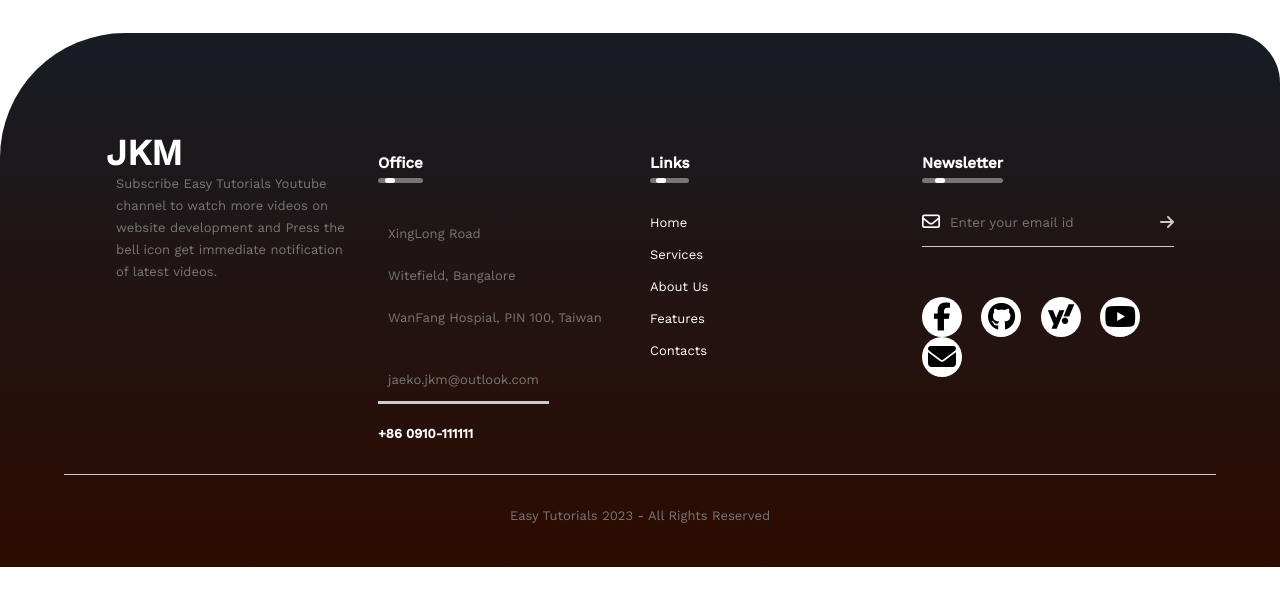
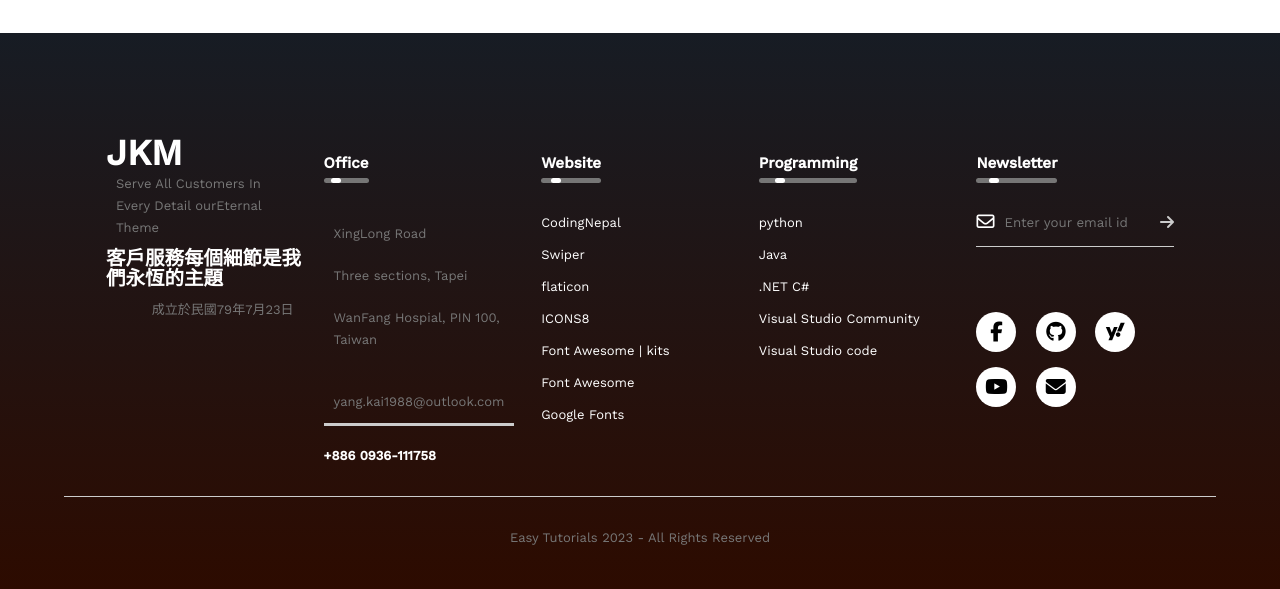
Before and after one commit to ryand308/ryand308.github.io, a PHP site: page /about.html in a window 1280 px wide. Shown: the part 1610-2199 px from the top of the page. Before the commit the page ends 2177 px from the top, so only its background shows below. Run offline with PHP 8.4, Linux system fonts and the light colour scheme; some libraries are stand-ins or nearby versions; some web fonts are replaced.

Commit message:
未完待續

```diff
--- a/about.html
+++ b/about.html
@@ -17,7 +17,7 @@
 <!--goolge fonts-->
 <link rel="stylesheet" href="https://stackpath.bootstrapcdn.com/font-awesome/4.7.0/css/font-awesome.min.css">
 <!-- Font Awesome intro-->
-<link rel="icon" type="image" href="image/humanoid.png">
+<link rel="icon" type="image" href="image/main.ico">
 <script src="https://kit.fontawesome.com/c4254e24a8.js"></script>
 <!-- image slider-->
 <script src="scriptAbout.js" defer></script>
@@ -26,7 +26,7 @@
 <body>
     <section class="sub-header">
         <nav>
-            <a href="http://www.jkm.com.tw" class="logo">JKM<span style="font-size: 18px;">傑高股份有限公司</span><img src="image/icons8-r.png" style="width: 20px;"></a>
+            <a href="http://www.jkm.com.tw/first.html" class="logo">JKM<span style="font-size: 18px;">傑高股份有限公司</span><img src="image/icons8-r.png" style="width: 20px;"></a>
             <div class="nav-links" id="navLinks">
             <i class="fa fa-times" onclick="hideMenu()" style="font-size: 26px; color: white;"></i>
             <ul>
@@ -40,10 +40,10 @@
         <i class="fa fa-bars" onclick="showMenu()" style="font-size: 26px; color: lightgray; position: fixed; right: 15px;"></i>
     </nav>
     <h1>About company<br/>公司介紹</h1>
+    </section>
     <a href="#" class="top">
-        <i class="fa fa-angle-up" style="font-size: 26px; color: lightgray; right: 3%; bottom: 20px; position:fixed;"></i>
+        <i class="fa fa-angle-up" style="font-size: 26px; color: lightgray; right: 3%; bottom: 20px; position:fixed; z-index: 3;"></i>
     </a>
-    </section>
     <!-- about us content -->
         <section class="about-us">
             <div class="row">
@@ -60,7 +60,7 @@
                         ，Taiwan can help 在國際市場發揮耀眼的光芒。
                     </p>
                     <br/>
-                    <a href="#" class="hero-btn lightgreen-btn" >Explore Now</a>
+                    <a href="http://www.jkm.com.tw" class="hero-btn lightgreen-btn" >Explore Now</a>
                 </div>
                 <div class="about-col">
                     <img src="image/jkm.png">
@@ -115,27 +115,38 @@
         <div class="row-under">
             <div class="col">
                 <h1 class="loge1">JKM</h1>
-                <p>Subscribe Easy Tutorials Youtube channel to watch more videos on
-                    website development and Press the bell icon get immediate
-                    notification of latest videos.
-                </p>
+                <p>Serve All Customers In Every Detail ourEternal Theme</p>
+                <h2 class="logel"> 客戶服務每個細節是我們永恆的主題</h2>
+                <p style="float: right;">成立於民國79年7月23日</p>
             </div>
             <div class="col"> <!-- 辦公室-地址介紹 -->
                 <h3>Office <div class="underline"><span></span></div></h3>
                 <p>XingLong Road</p>
-                <p>Witefield, Bangalore</p>
+                <p>Three sections, Tapei</p>
                 <p>WanFang Hospial, PIN 100, Taiwan</p>
-                <p class="email-id">jaeko.jkm@outlook.com</p>
-                <h4>+86 0910-111111</h4>
+                <p class="email-id">yang.kai1988@outlook.com</p>
+                <h4>+886 0936-111758</h4>
             </div>
             <div class="col">
-                <h3>Links <div class="underline"><span></span></div></h3>
+                <h3>Website<div class="underline"><span></span></div></h3>
                 <ul>
-                    <li><a href="index.html">Home</a></li>
-                    <li><a href="#">Services</a></li>
-                    <li><a href="about.html">About Us</a></li>
-                    <li><a href="#">Features</a></li>
-                    <li><a href="contact.html">Contacts</a></li>
+                    <li><a href="https://www.codingnepalweb.com/">CodingNepal</a></li>
+                    <li><a href="https://swiperjs.com/">Swiper</a></li>
+                    <li><a href="https://www.flaticon.com/">flaticon</a></li>
+                    <li><a href="https://icons8.com/">ICONS8</a></li>
+                    <li><a href="https://fontawesome.com/">Font Awesome | kits</a></li>
+                    <li><a href="https://fontawesome.com/v4/">Font Awesome</a></li>
+                    <li><a href="https://fonts.google.com/">Google Fonts</a></li>
+                </ul>
+            </div>
+            <div class="col">
+                <h3>Programming<div class="underline"><span></span></div></h3>
+                <ul>
+                    <li><a href="https://www.python.org/">python</a></li>
+                    <li><a href="https://www.oracle.com/tw/java/technologies/downloads/">Java</a></li>
+                    <li><a href="https://dotnet.microsoft.com/en-us/download">.NET C#</a></li>
+                    <li><a href="https://visualstudio.microsoft.com/zh-hant/vs/community/">Visual Studio Community</a></li>
+                    <li><a href="https://code.visualstudio.com/">Visual Studio code</a></li>
                 </ul>
             </div>
             <div class="col">
@@ -148,9 +159,9 @@
                 <div class="social-icons">
                     <a href="https://www.facebook.com/profile.php?id=100051696151789"><i class="fab fa-facebook-f"></i></a>
                     <a href="https://github.com/ryand308?tab=repositories"><i class="fab fa-github"></i></a>
-                    <a href="https:www.yahoo.com"><i class="fab fa-yahoo"></i></a>
+                    <a href="https://www.yahoo.com"><i class="fab fa-yahoo"></i></a>
                     <a href="https://www.youtube.com"><i class="fab fa-youtube"></i></a>
-                    <a href="mailto:pokai955@gmail.com"><i class="fa-solid fa-envelope"></i></a>
+                    <a href="mailto:pokaiy955@gmail.com"><i class="fa-solid fa-envelope"></i></a>
                 </div>
             </div>
         </div>
--- a/footer.css
+++ b/footer.css
@@ -6,8 +6,8 @@ footer
     background: linear-gradient(to bottom, #171c24, #2d0b00);
     color: #fff;
     padding: 100px 0 30px;
-    border-top-left-radius: 125px; /* 左上角的弧度 */
-    border-top-right-radius: 50px;
+    /*border-top-left-radius: 125px;  左上角的弧度
+    border-top-right-radius: 50px;*/
     font-size: 13px;
     line-height: 20px;
 }
@@ -101,7 +101,7 @@ ul li a
 .social-icons .fa-solid,
 .social-icons .fab
 {
-    font-size: 28px;
+    font-size: 20px;
     height: 40px;
     border-radius: 50%;
     text-align: center;
@@ -111,7 +111,15 @@ ul li a
     color: #000;
     background: #fff;
     margin-right: 15px;
+    margin-top: 15px;
     cursor: pointer;
+}
+.col ul li a:hover,
+.social-icons .fa-solid:hover,
+.social-icons .fab:hover
+{
+    color: #36f4e7;
+    background-color: #000;
 }
 hr
 {
--- a/style.css
+++ b/style.css
@@ -7,6 +7,11 @@
     font-family: 'Roboto', sans-serif;
     font-family: 'Roboto Mono', monospace;
     font-family: 'Work Sans', sans-serif;
+}
+/* 捲動網頁 */
+html
+{
+    scroll-behavior: smooth;
 }
 a
 {
```
Also changed, not shown: blog.html (+30 -20 lines), contact.html (+30 -19 lines), course.html (+30 -19 lines), index.html (+32 -21 lines), image/main.ico (added).
